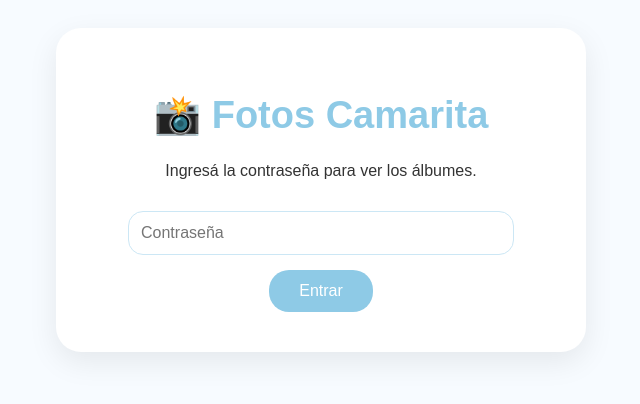
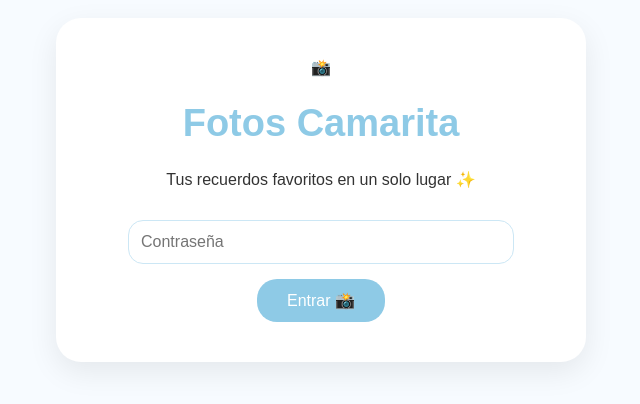
Before and after one commit to clariinesbellagamba/fotos-camarita, a plain HTML site: page index.html in a window 1280 px wide. Shown: the part 210-614 px from the top of the page, without its empty margins (319-959 px from the left). Drawn offline with Linux system fonts and the light colour scheme.

Commit message:
Update index.html

```diff
--- a/index.html
+++ b/index.html
@@ -10,12 +10,21 @@
 
 <div class="container">
 
-<h1>📸 Fotos Camarita</h1>
+<div class="logo">
+    📸
+</div>
 
-<p>Ingresá la contraseña para ver los álbumes.</p>
+<h1>Fotos Camarita</h1>
+
+<p class="subtitle">
+    Tus recuerdos favoritos en un solo lugar ✨
+</p>
 
 <input type="password" id="password" placeholder="Contraseña">
-<button onclick="entrar()">Entrar</button>
+
+<button onclick="entrar()">
+    Entrar 📸
+</button>
 
 <div id="contenido" style="display:none; margin-top:30px;">
 
```
